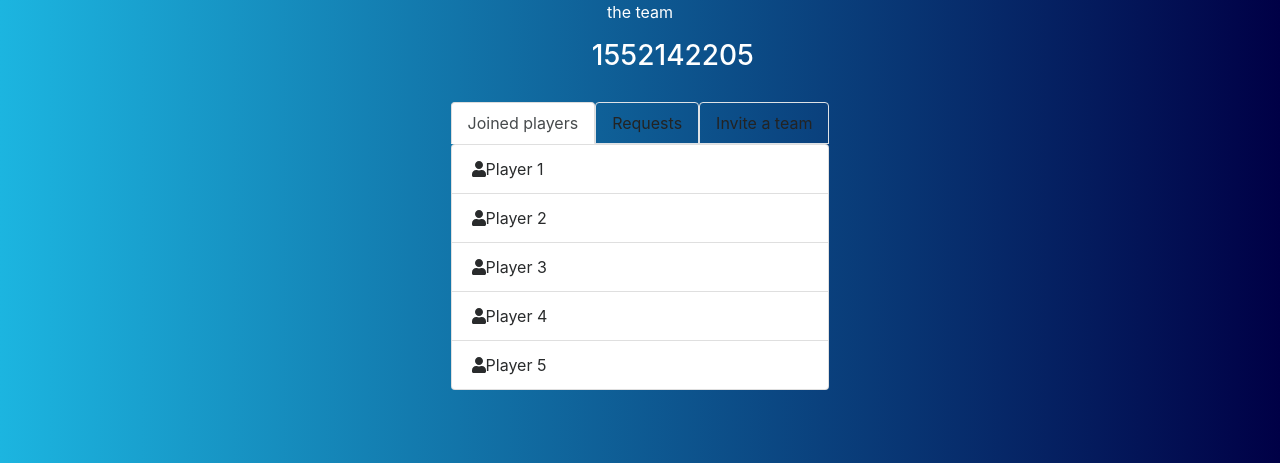
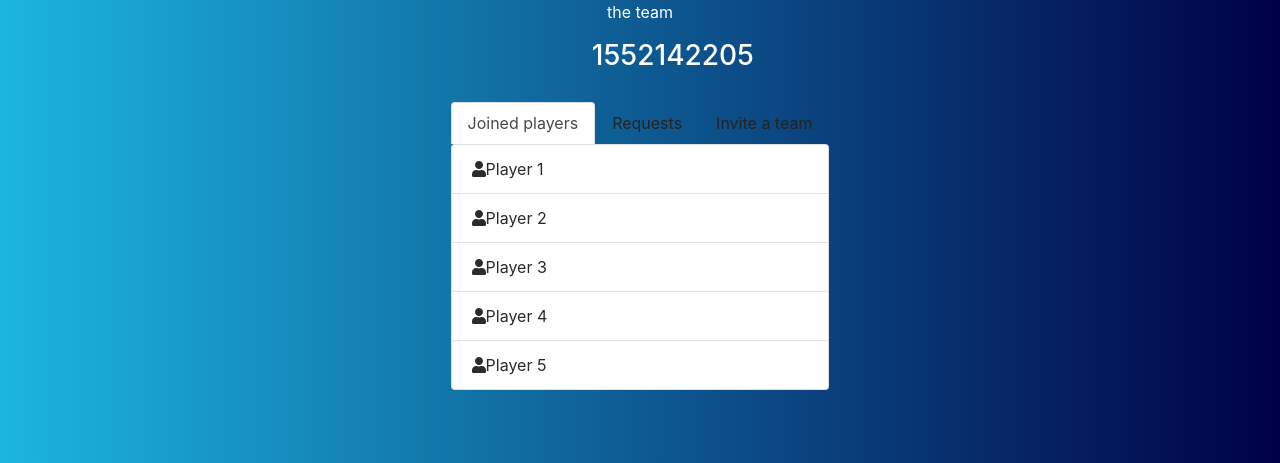
Before and after one commit to obed123456/teamgrape, a PHP site: page /joinplayer.html in a window 1280 px wide. Shown: the part 160-623 px from the top of the page. Run offline with PHP 8.4, Linux system fonts and the light colour scheme; some libraries are stand-ins or nearby versions.

Commit message:
minor fix

```diff
--- a/CSS/stylesheet.css
+++ b/CSS/stylesheet.css
@@ -74,7 +74,7 @@ h2,h3{
 }
 
 .nav-tabs .nav-link {
-  border: 1px solid #dee2e6;
+  border: 1px solid transparent;
 }
 
 .nav-link:hover {
@@ -88,3 +88,6 @@ h2,h3{
 .red {
   color: red;
 }
+.nav-tabs {
+    border-bottom: 1px solid transparent;
+}
--- a/joinplayer.html
+++ b/joinplayer.html
@@ -75,7 +75,7 @@ body {
       <div class="tab-content">
           <div class="tab-pane fade show active" id="players" role="tabpanel">
               <div>
-                  <ul id="yourteam" class="list-group" style="min-height: 40vh; overflow: scroll; overflow-x: hidden;">
+                  <ul id="yourteam" class="list-group" style="min-height: 40vh; overflow-y: hidden; overflow-x: hidden;">
                       <li class="list-group-item">
                           <i class="fa fa-user"></i> Player 1</li>
                       <li class="list-group-item">
```
